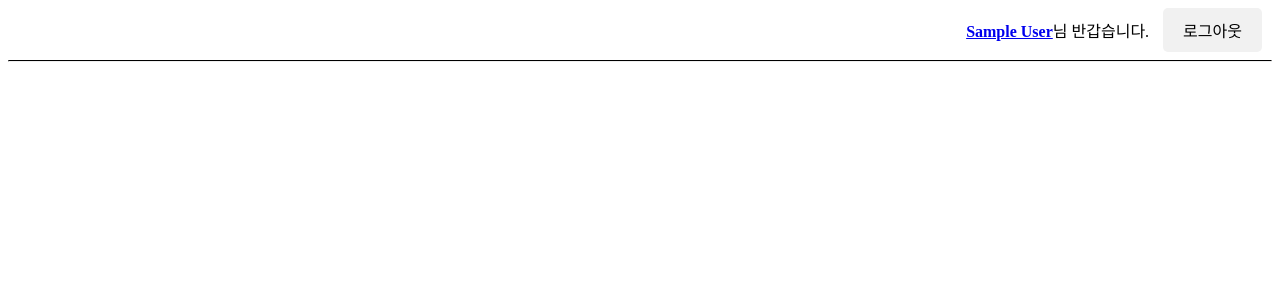
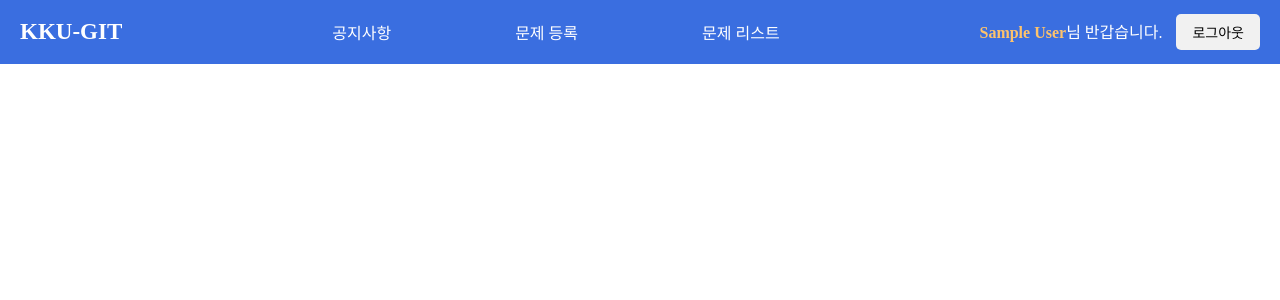
Before and after one commit to JeongHunsss/KKU-GIT, a PHP site: page /bars/top_bar.php in a window 1280 px wide. Shown: the top 300 px of the page. Run offline with PHP 8.4, Linux system fonts and the light colour scheme; the visitor is signed in with stand-in values (Sample User, id 1).

Commit message:
kku@ 수정 및 top바 합치기

```diff
--- a/bars/css/top_bar.css
+++ b/bars/css/top_bar.css
@@ -1,25 +1,74 @@
-.user-info{
-    text-align: right;
+
+body{
+  padding: 0;
+  margin: 0;
 
 }
+
+.top-bar {
+  display: flex;
+  justify-content: space-between;
+  align-items: center;
+  background-color: rgb(58, 110, 224);
+}
+
+.menu {
+  display: flex;
+  align-items: center;
+}
+
+.menu a {
+  margin-left: 20px;
+  margin-right: 70px;
+  color: white;
+  text-decoration: none;
+}
+
+.menu h2 {
+  margin-right: 20px;
+  font-size: 23px;
+}
+
+.menu a:not(:last-child) {
+  margin-right: 100px;
+}
+
+.menu a:hover {
+  color: rgb(253, 195, 108);
+}
+.navi{
+
+  margin-left: 100px;
+}
+.user-info {
+  text-align: right;
+  color: white;
+}
+strong{
+  color:rgb(253, 195, 108);
+}
+
+.user-info a {
+  margin-left: 10px;
+  text-decoration: none;
+}
+
 .logout-btn {
   background-color: #f1f1f1;
+  color: black;
   border: none;
-    color: black;
-    padding: 10px 20px;
+  padding: 8px 16px;
   text-align: center;
-    text-decoration: none;
   display: inline-block;
-    font-size: 16px;
-    margin: 0 10px;
+  font-size: 14px;
+  margin: 0 20px;
+  margin-left: 10px;
   cursor: pointer;
   border-radius: 5px;
 }
 
 .logout-btn:hover {
-    background-color: #ddd;
+  background-color: rgb(195, 194, 194);
 }
 
-  .topbar-hr {
-    border-top: 1px solid black;
-  }
+/* Additional Styling */
--- a/bars/top_bar.php
+++ b/bars/top_bar.php
@@ -8,15 +8,22 @@
     <meta charset="UTF-8">
     <link rel="stylesheet" type="text/css" href="./css/top_bar.css">
     <title>topbar</title>
-
-
-    <div class="user-info">
-        <?php
-            echo "<a href='../my_info/my_page.php'><strong>".$_SESSION['name']."</strong></a>님 반갑습니다.";
-        ?>
-        <a href="../login/login.php" class="logout-btn">로그아웃</a>
+    <div class="top-bar">
+        <div class="menu">
+            <h2><a href="../main/main.php">KKU-GIT </a></h2>
+            <div class="navi">
+            <a href="../notice/notice_list.php">공지사항</a>
+            <a href="../problem/problem_add.php">문제 등록</a>
+            <a href="../problem/problem_list.php">문제 리스트</a>
+            </div>
+        </div>
+        <div class="user-info">
+            <?php
+                echo "<a href='../my_info/my_page.php'><strong>".$_SESSION['name']."</strong></a>님 반갑습니다.";
+            ?>
+            <a href="../login/login.php" class="logout-btn">로그아웃</a>
+        </div>
     </div>
-    <hr class="topbar-hr">
 </header>
 
 </html>
--- a/login/register.php
+++ b/login/register.php
@@ -145,7 +145,7 @@ if (isset($_POST['code_check'])) {
         </label>
         <div class="input-group">
              <input class="join-input" type="text" id="email" name="email"
-                value="<?php echo isset($_POST['email']) ? $_POST['email'] : ''; ?>"><span class="mail">@kku.ac.kr</span>
+                value="<?php echo isset($_POST['email']) ? $_POST['email'] : ''; ?>"><span class="kku_mail">@kku.ac.kr</span>
             <button class="verification-code-button" name = "email_send">인증코드 받기</button>
         </div>
 
```
Also changed, not shown: bars/css/side_bar.css (deleted, +0 -49 lines), bars/side_bar.php (deleted, +0 -21 lines), login/css/register.css (+3 -6 lines). Lines whose indentation alone changed are shown as unchanged.
